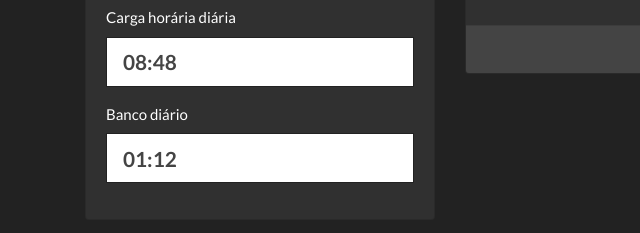
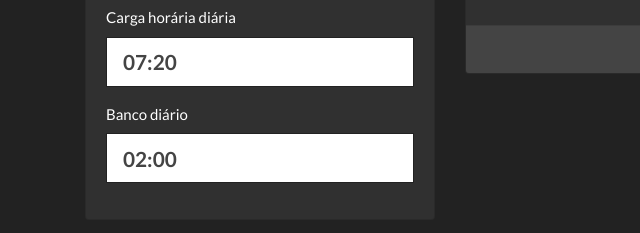
Before and after one commit to jefflssantos/simbora, a plain HTML site: page index.html in a window 1280 px wide. Shown: the part 256-489 px from the top of the page, 0-640 px from the left. Drawn offline with nearby package versions, Linux system fonts and the light colour scheme.

Commit message:
Update index.html

```diff
--- a/index.html
+++ b/index.html
@@ -57,11 +57,11 @@
                 </div>
     						<div class="form-group">
     							<label>Carga horária diária</label>
-    							<input type="text" class="form-control" id="daily-workload" data-mask="00:00" value="08:48">
+    							<input type="text" class="form-control" id="daily-workload" data-mask="00:00" value="07:20">
                 </div>
                 <div class="form-group">
     							<label>Banco diário</label>
-    							<input type="text" class="form-control" id="bank-hours" data-mask="00:00" value="01:12">
+    							<input type="text" class="form-control" id="bank-hours" data-mask="00:00" value="02:00">
     						</div>
     					</form>
     				</div>
```
